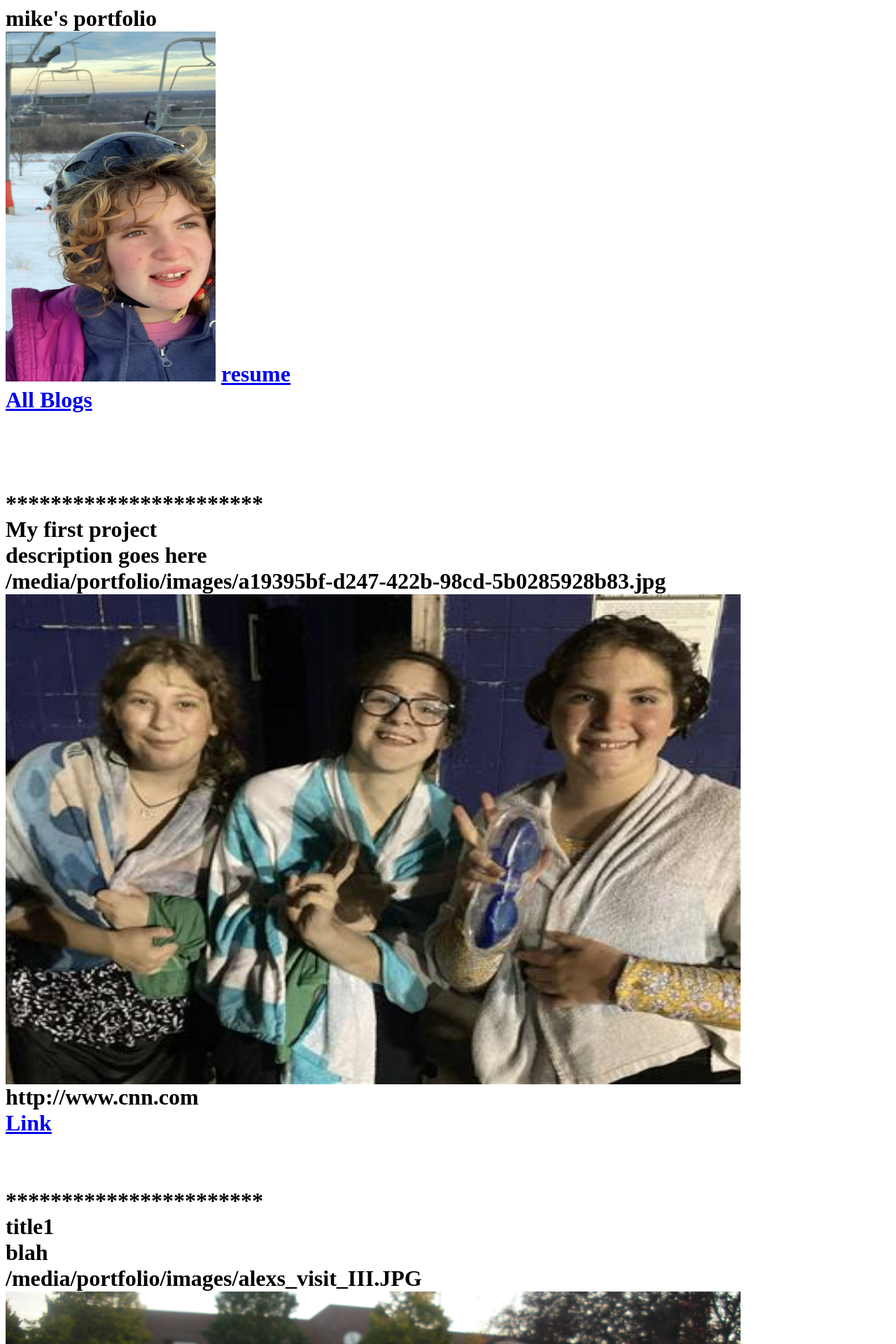
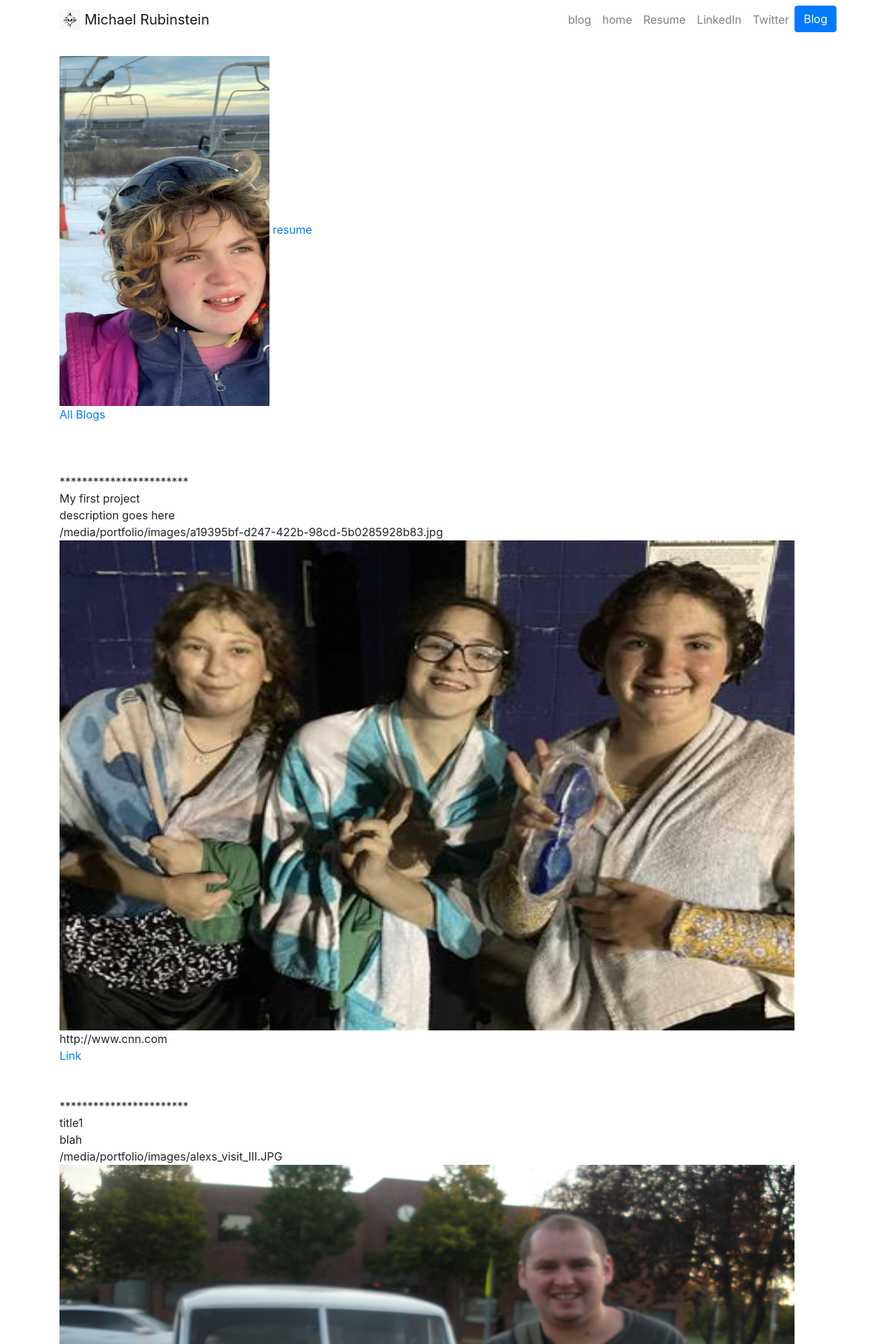
Before and after one commit to jumpingtheshark/personal-portfolio, a Django app: page / in a window 1280 px wide. Shown: the top 1920 px of the page at 70% size. Run offline with Django 4.2, Linux system fonts and the light colour scheme; data comes from the database, SQL or seed files in the repository; some libraries are stand-ins or nearby versions.

Commit message:
5.48 - extending base templates

```diff
--- a/mike/progress.txt
+++ b/mike/progress.txt
@@ -6,6 +6,7 @@
 
 4-6         5.43-5.44   17 mins         2.5 hours (90 mins)     1:5
 4-8         5.45        5 mind          5 hours (350 mins)      1:60
+4-12        5.48        8               180 mins                1:22
 
 Total Minutes
 5
--- a/personal_portfolio/blog/urls.py
+++ b/personal_portfolio/blog/urls.py
@@ -4,5 +4,6 @@ from . import views
 app_name = 'blog'
 urlpatterns = [
     path('', views.all_blogs, name="all_blogs"),
-    path('<int:blog_id>/', views.detail, name='detail')
+    path('<int:blog_id>/', views.detail, name='detail'),
+    path ('p', views.pretty)
 ]
--- a/personal_portfolio/blog/views.py
+++ b/personal_portfolio/blog/views.py
@@ -17,3 +17,6 @@ def all_blogs (request): #function added
 def detail (request, blog_id):
     blog=get_object_or_404(BlogPost, pk=blog_id)
     return render (request, 'blog/detail.html', {'blog':blog})
+
+def pretty (request):
+    return render (request, 'blog/base.html')
--- a/personal_portfolio/personal_portfolio/urls.py
+++ b/personal_portfolio/personal_portfolio/urls.py
@@ -20,10 +20,15 @@ from django.conf import settings
 from portfolio import views
 from django.conf.urls import  include
 
+
+
 urlpatterns = [
     path('admin/', admin.site.urls),
-    path ('', views.home),
+    #path ('', views.home),
+    #path ('home', views.home),
+    #path ('p', views.pretty),
     path('blog/', include('blog.urls')),
+    path ('', include ('portfolio.urls'))
 ]
 
 urlpatterns += static(settings.MEDIA_URL, document_root=settings.MEDIA_ROOT)
--- /dev/null
+++ b/personal_portfolio/portfolio/templates/folio/base.html
@@ -0,0 +1,91 @@
+{% load static %}
+<!doctype html>
+<html lang="en">
+
+<head>
+  <!-- Required meta tags -->
+  <meta charset="utf-8">
+  <meta name="viewport" content="width=device-width, initial-scale=1, shrink-to-fit=no">
+
+  <!-- Bootstrap CSS -->
+  <link rel="stylesheet" href="https://stackpath.bootstrapcdn.com/bootstrap/4.4.1/css/bootstrap.min.css"
+        integrity="sha384-Vkoo8x4CGsO3+Hhxv8T/Q5PaXtkKtu6ug5TOeNV6gBiFeWPGFN9MuhOf23Q9Ifjh"
+        crossorigin="anonymous">
+
+  <link rel="stylesheet" href="{% static "folio/custom.css" %}">
+
+  <link href="https://fonts.googleapis.com/css?family=Lato&display=swap" rel="stylesheet">
+
+  <link rel="icon" type="image/png" href="{% static "folio/Logo.png" %}">
+
+  <title>Michael Rubinstein</title>
+</head>
+
+<body>
+
+  <nav id="topNav" class="navbar navbar-expand-md navbar-light">
+    <div class="container">
+      <a class="navbar-brand" href="home">
+        <img src="{% static "folio/Logo.png" %}"
+         width="30" height="30" class="d-inline-block align-top"
+         alt="Nick's Logo">
+        <span>Michael Rubinstein</span>
+      </a>
+
+      <button class="navbar-toggler" type="button" data-toggle="collapse" data-target="#navbarNav" aria-controls="navbarNav" aria-expanded="false" aria-label="Toggle navigation">
+        <span class="navbar-toggler-icon"></span>
+
+      </button>
+
+
+      <div class="collapse navbar-collapse text-center" id="navbarNav">
+        <ul class="navbar-nav ml-auto">
+
+
+
+
+          <li class="nav-item">
+            <a class="nav-link"
+            href="{% url 'blog:all_blogs' %}">
+            blog
+          </a>
+          </li>
+
+
+
+          <li class="nav-item">
+            <a class="nav-link"
+            href="{% url 'folio:home' %}">
+            home
+          </a>
+          </li>
+
+          <li class="nav-item">
+            <a class="nav-link" href="{% static "folio/resume.pdf" %}">Resume</a>
+          </li>
+          <li class="nav-item">
+            <a class="nav-link" href="https://www.linkedin.com/in/nick-walter/" target="_blank">LinkedIn</a>
+          </li>
+          <li class="nav-item">
+            <a class="nav-link" href="https://twitter.com/ZappyCode" target="_blank">Twitter</a>
+          </li>
+          <li>
+            <a role="button" href="{% url 'blog:all_blogs' %}" class="btn btn-primary">Blog</a>
+          </li>
+        </ul>
+      </div>
+    </div>
+  </nav>
+  <div class="container">
+    {% block content %}
+    {% endblock %}
+  </div>
+
+  <!-- Optional JavaScript -->
+  <!-- jQuery first, then Popper.js, then Bootstrap JS -->
+  <script src="https://code.jquery.com/jquery-3.4.1.slim.min.js" integrity="sha384-J6qa4849blE2+poT4WnyKhv5vZF5SrPo0iEjwBvKU7imGFAV0wwj1yYfoRSJoZ+n" crossorigin="anonymous"></script>
+  <script src="https://cdn.jsdelivr.net/npm/popper.js@1.16.0/dist/umd/popper.min.js" integrity="sha384-Q6E9RHvbIyZFJoft+2mJbHaEWldlvI9IOYy5n3zV9zzTtmI3UksdQRVvoxMfooAo" crossorigin="anonymous"></script>
+  <script src="https://stackpath.bootstrapcdn.com/bootstrap/4.4.1/js/bootstrap.min.js" integrity="sha384-wfSDF2E50Y2D1uUdj0O3uMBJnjuUD4Ih7YwaYd1iqfktj0Uod8GCExl3Og8ifwB6" crossorigin="anonymous"></script>
+</body>
+
+</html>
--- a/personal_portfolio/portfolio/templates/folio/home.html
+++ b/personal_portfolio/portfolio/templates/folio/home.html
@@ -1,7 +1,11 @@
-<h1>
-    mike's portfolio
+{% extends "folio/base.html" %}
+{% load static %}
+{% block content %}
+
+
+
     <Br>
-        {% load static %}
+
 
 
      <img src=" {% static 'folio/card.jpeg' %} " height="500" width="300" alt="photo goes here">
@@ -31,4 +35,4 @@
 
 {%endfor%}
 
-</h1>
+{% endblock %}
--- /dev/null
+++ b/personal_portfolio/portfolio/urls.py
@@ -0,0 +1,8 @@
+from django.urls import path
+from . import views
+
+app_name = 'folio'
+urlpatterns = [
+    path('', views.home, name="home"),
+     path('home', views.home, name="home")
+]
--- a/personal_portfolio/portfolio/views.py
+++ b/personal_portfolio/portfolio/views.py
@@ -4,6 +4,7 @@ from .models import Project
 
 
 # Create your views here.
+
 def home2(request):  # function added
     return HttpResponse("home page")
 
@@ -12,3 +13,6 @@ def home2(request):  # function added
 def home (request):
     projects=Project.objects.all()
     return render (request, 'folio/home.html', {'projects':projects})
+
+def pretty (request):
+    return render (request, 'folio/base.html')
```
Also changed, not shown: personal_portfolio/blog/templates/blog/all_blogs.html (+8 -0 lines), personal_portfolio/blog/templates/blog/detail.html (+9 -0 lines), personal_portfolio/portfolio/static/folio/logo.png (added), 2 other files.
